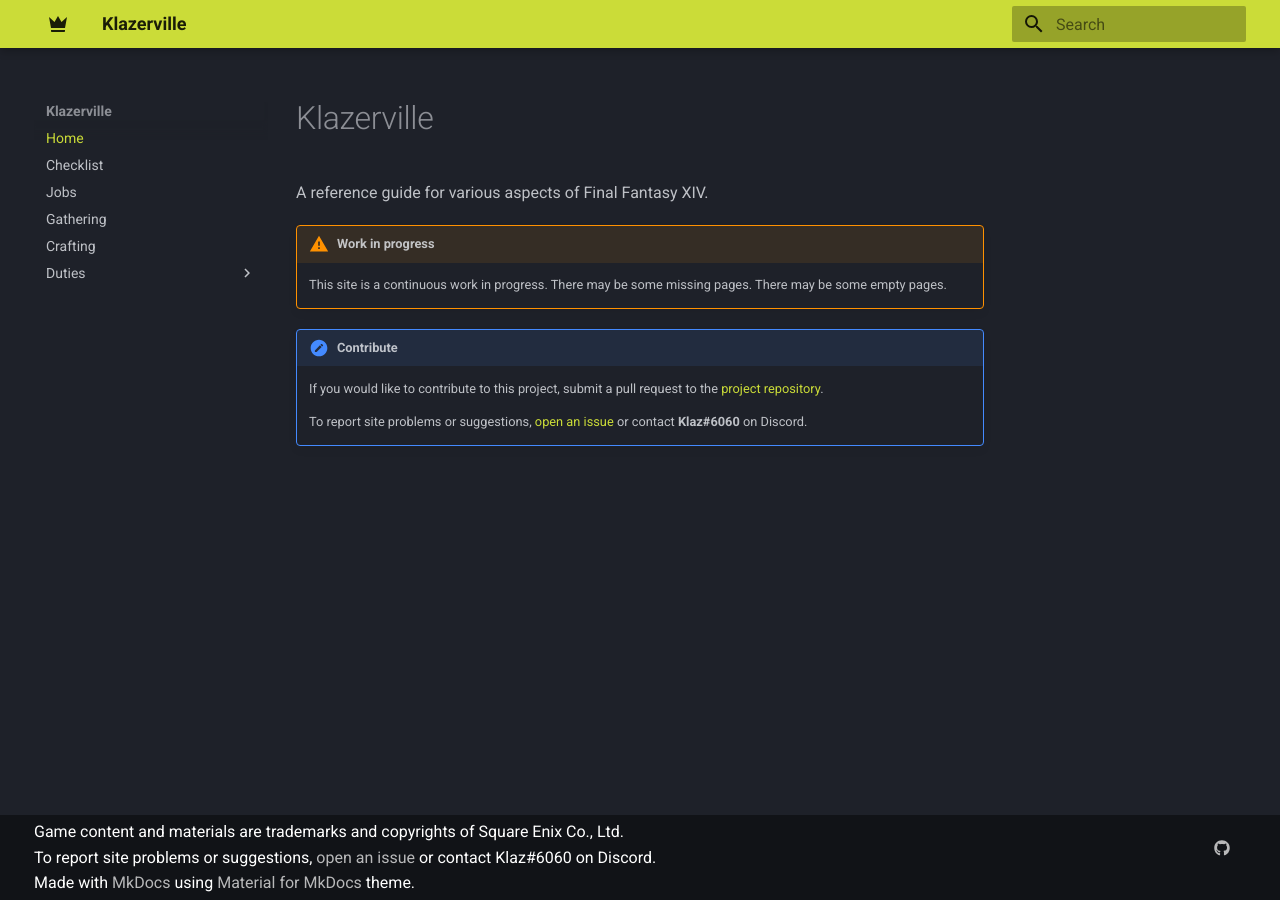
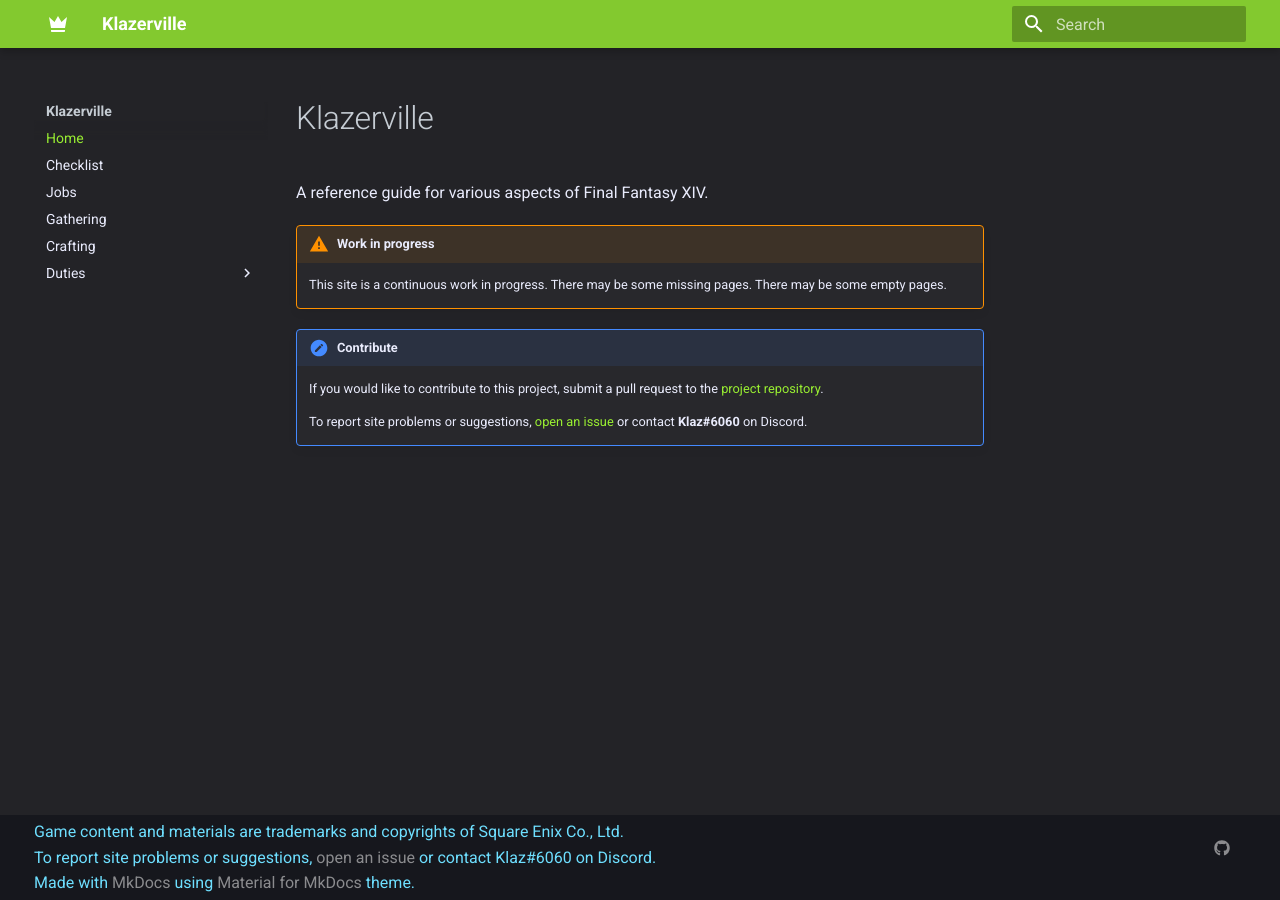
Before and after one commit to haothitran/klazerville, an MkDocs documentation site: the page built from docs/index.md, in a window 1280 px wide. Built offline with MkDocs 1.6.1 and Material for MkDocs 9.7.7, drawn with Linux system fonts in a browser that asks for light colours.

Commit message:
Add custom colour scheme

```diff
--- /dev/null
+++ b/docs/assets/style.css
@@ -0,0 +1,70 @@
+[data-md-color-scheme="klaz"] {
+  /* Default color shades */
+  --md-default-fg-color:             rgba(233, 235, 252, 1);
+  --md-default-fg-color--light:      rgba(238, 246, 255, 0.8);
+  --md-default-fg-color--lighter:    rgba(148, 136, 240, 0.8);
+  --md-default-fg-color--lightest:   rgba(210, 215, 249, 0.12);
+  --md-default-bg-color:             rgb(35, 35, 39, 1);
+  --md-default-bg-color--light:      rgba(46, 48, 62, 0.54);
+  --md-default-bg-color--lighter:    rgba(46, 48, 62, 0.26);
+  --md-default-bg-color--lightest:   rgba(46, 48, 62, 0.07);
+
+  /* Primary color shades */
+  --md-primary-fg-color:              rgb(131, 201, 47);
+  --md-primary-fg-color--light:       rgba(154, 240, 50, 1);
+  --md-primary-fg-color--dark:        rgba(195, 24, 93, 1);
+  --md-primary-bg-color:              rgba(255, 255, 255, 1);
+  --md-primary-bg-color--light:       rgba(255, 255, 255, 0.7);
+
+  /* Accent color shades */
+  --md-accent-fg-color:               rgb(253, 175, 223, 1);
+  --md-accent-fg-color--transparent:  rgba(176, 235, 0, 0.1);
+  --md-accent-bg-color:               rgba(0, 0, 0, 0.87);
+  --md-accent-bg-color--light:        rgba(0, 0, 0, 0.54);
+
+  /* Code color shades */
+  --md-code-fg-color:                 rgba(213, 215, 226, 1);
+  --md-code-bg-color:                 rgba(33, 34, 44, 1);
+
+  /* Code highlighting color shades */
+  --md-code-hl-color:                 rgba(66, 135, 255, 0.15);
+  --md-code-hl-number-color:          rgba(230, 105, 91, 1);
+  --md-code-hl-special-color:         rgba(240, 96, 144, 1);
+  --md-code-hl-function-color:        rgba(201, 115, 217, 1);
+  --md-code-hl-constant-color:        rgba(147, 131, 226, 1);
+  --md-code-hl-keyword-color:         rgba(103, 145, 224, 1);
+  --md-code-hl-string-color:          rgba(47, 177, 112, 1);
+  --md-code-hl-name-color:            var(--md-code-fg-color);
+  --md-code-hl-operator-color:        var(--md-default-fg-color--light);
+  --md-code-hl-punctuation-color:     var(--md-default-fg-color--light);
+  --md-code-hl-comment-color:         var(--md-default-fg-color--light);
+  --md-code-hl-generic-color:         var(--md-default-fg-color--light);
+  --md-code-hl-variable-color:        var(--md-default-fg-color--light);
+
+  /* Typeset color shades */
+  --md-typeset-color:                 var(--md-default-fg-color);
+  --md-typeset-a-color:               var(--md-primary-fg-color--light);
+
+  /* Typeset `mark` color shades */
+  --md-typeset-mark-color:          rgba(66, 135, 255, 0.3);
+
+  /* Typeset `del` and `ins` color shades */
+  --md-typeset-del-color:           rgba(245, 80, 61, 0.15);
+  --md-typeset-ins-color:           rgba(11, 213, 112, 0.15);
+
+  /* Typeset `kbd` color shades */
+  --md-typeset-kbd-color:           rgba(237, 238, 242, 0.12);
+  --md-typeset-kbd-accent-color:    rgba(237, 238, 242, 0.2);
+  --md-typeset-kbd-border-color:    rgba(30, 32, 41, 1);
+
+  /* Admonition color shades */
+  --md-admonition-fg-color:         var(--md-default-fg-color);
+  --md-admonition-bg-color:         rgba(255, 255, 255, 0.025);
+
+  /* Footer color shades */
+  --md-footer-fg-color:             rgba(110, 223, 255, 1);
+  --md-footer-fg-color--light:      rgba(255, 255, 255, 0.5);
+  --md-footer-fg-color--lighter:    rgba(255, 255, 255, 0.3);
+  /* --md-footer-bg-color:             rgba(255, 0, 0, 0.87); */
+  --md-footer-bg-color--dark:       rgba(22, 23, 29, 1);
+}
--- a/mkdocs.yml
+++ b/mkdocs.yml
@@ -21,10 +21,11 @@
 
   name: material
   palette:
-    scheme: slate
-    primary: lime
-    accent: pink
+    scheme: klaz
   custom_dir: overrides
+
+extra_css:
+- assets/style.css
 
 markdown_extensions:
   - toc:
```
